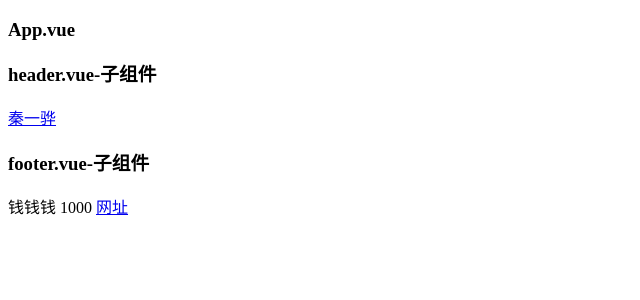
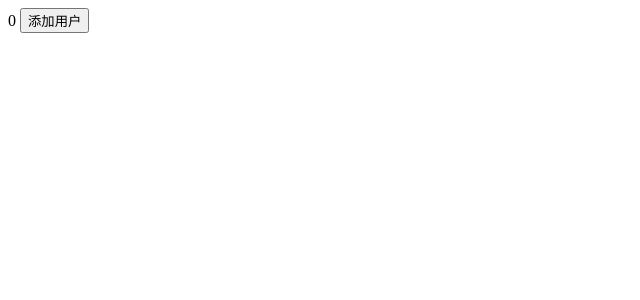
Before and after one commit to qinyh10300/OneSoup, a Vue app in the folder learn_vue_组件/demo/: page / in a window 1280 px wide. Shown: the top 300 px of the page, without its empty margins (0-640 px from the left). Built offline with nearby package versions, Linux system fonts and the light colour scheme.

Commit message:
add 生命周期函数

```diff
--- a/learn_vue_组件/demo/src/App.vue
+++ b/learn_vue_组件/demo/src/App.vue
@@ -1,28 +1,23 @@
 <script setup>
-import Header from './components/header.vue'
-import Footer from './components/footer.vue'
+import { onMounted, onUpdated, ref } from 'vue'
+
+onMounted(() => {
+    console.log("onMounted");
+})
+
+onUpdated(() => {
+    console.log("onUpdated");
+})
+
+const user = ref(0)
+console.log(user.value);
+
 </script>
 
 <template>
-    <h3>App.vue</h3>
+    {{ user }}
 
-    <Header>
-        <!-- 匿名插槽 -->
-        <a href="qinyh10300.github.io">秦一骅</a>
-    </Header>
-
-    <Footer>
-        <!-- 具名插槽 -->
-        <!-- <template v-slot:url> -->
-        <!-- <template #url="data"> -->
-        <!-- 可以使用data形式 -->
-        <template #url="{title, user}">
-        <!-- 也可以使用解构形式 -->
-            {{ title }}
-            {{ user }}
-            <a href="www.baidu.com">网址</a>
-        </template>
-    </Footer>
+    <button @click="user++">添加用户</button>
 </template>
 
 <style scoped>
```
